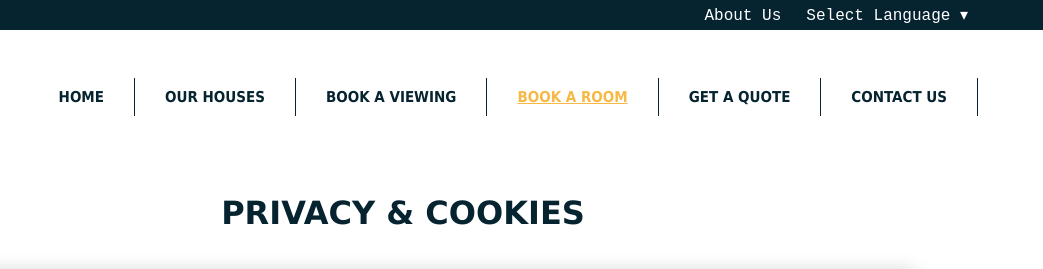
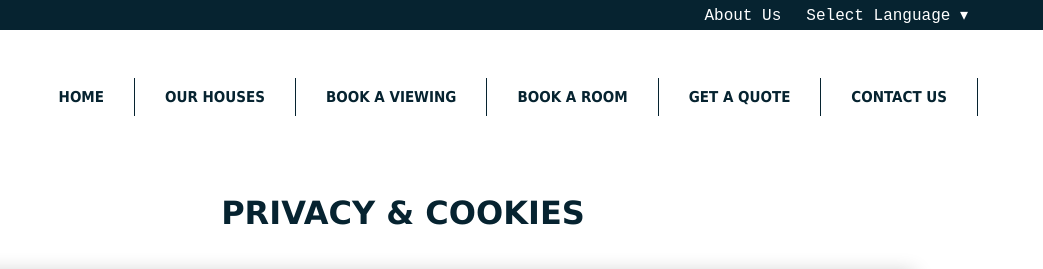
Before and after one commit to tomfraczek/Acommodation4London, a plain HTML site: page cookie.html in a window 1280 px wide. Shown: the top 269 px of the page, 237-1280 px from the left. Drawn offline with Linux system fonts and the light colour scheme; some packages are replaced by stand-ins of ours; files that its build step writes are made by us from their sources.

Commit message:
Update cookie.html

```diff
--- a/cookie.html
+++ b/cookie.html
@@ -136,7 +136,7 @@ function myFunction(x) {
       <li><a href="index.html">home</a></li>
       <li><a href="accommodations.html">our houses</a></li>
       <li><a href="viewing.html">Book a Viewing</a></li>
-      <li><a class="current" href="book-a-room.html">Book a Room</a></li>
+      <li><a href="book-a-room.html">Book a Room</a></li>
       <li><a href="quote.html">Get a Quote</a></li>
       <li><a href="contact.html">Contact Us</a></li>
     </ul>
```
